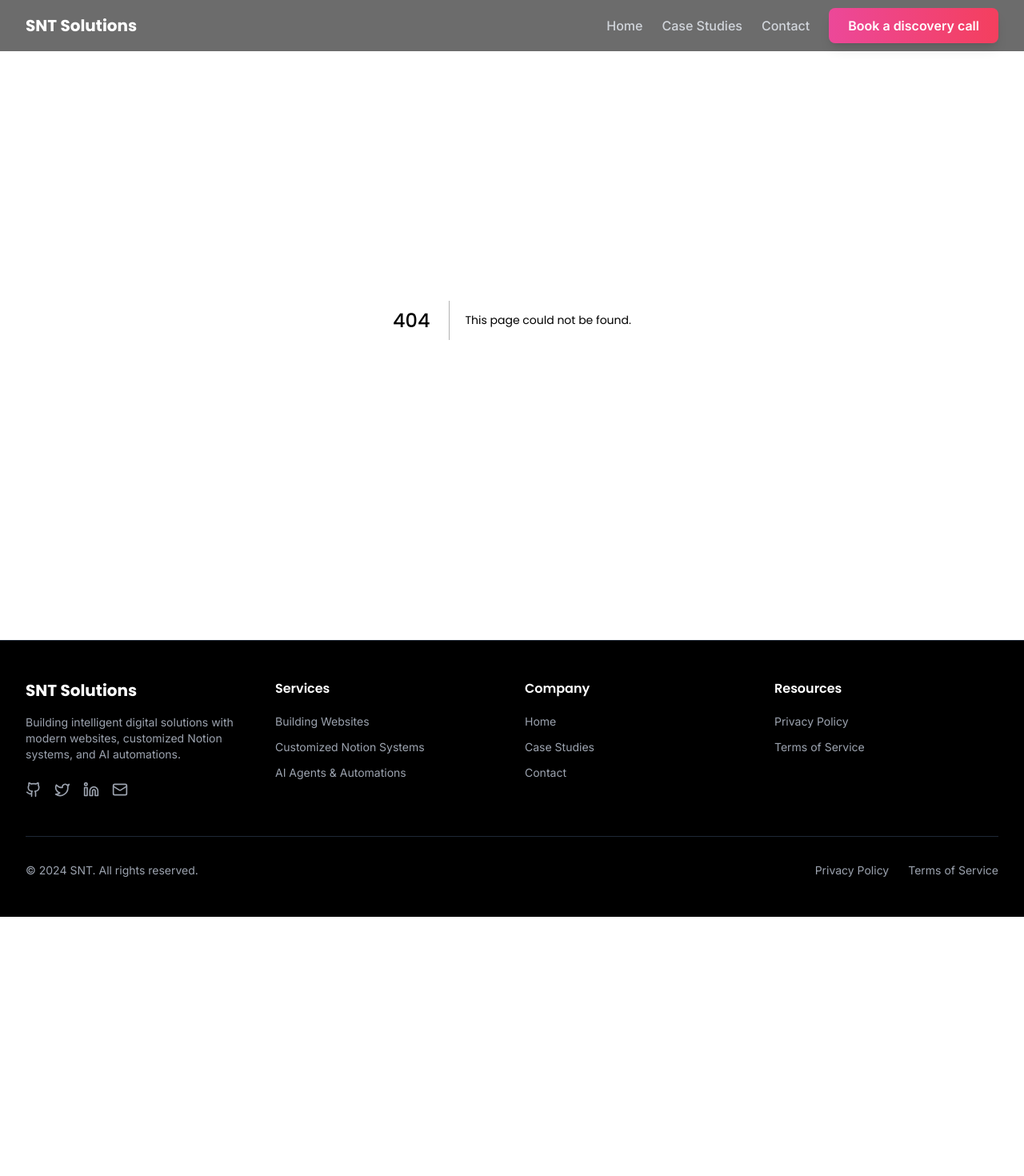
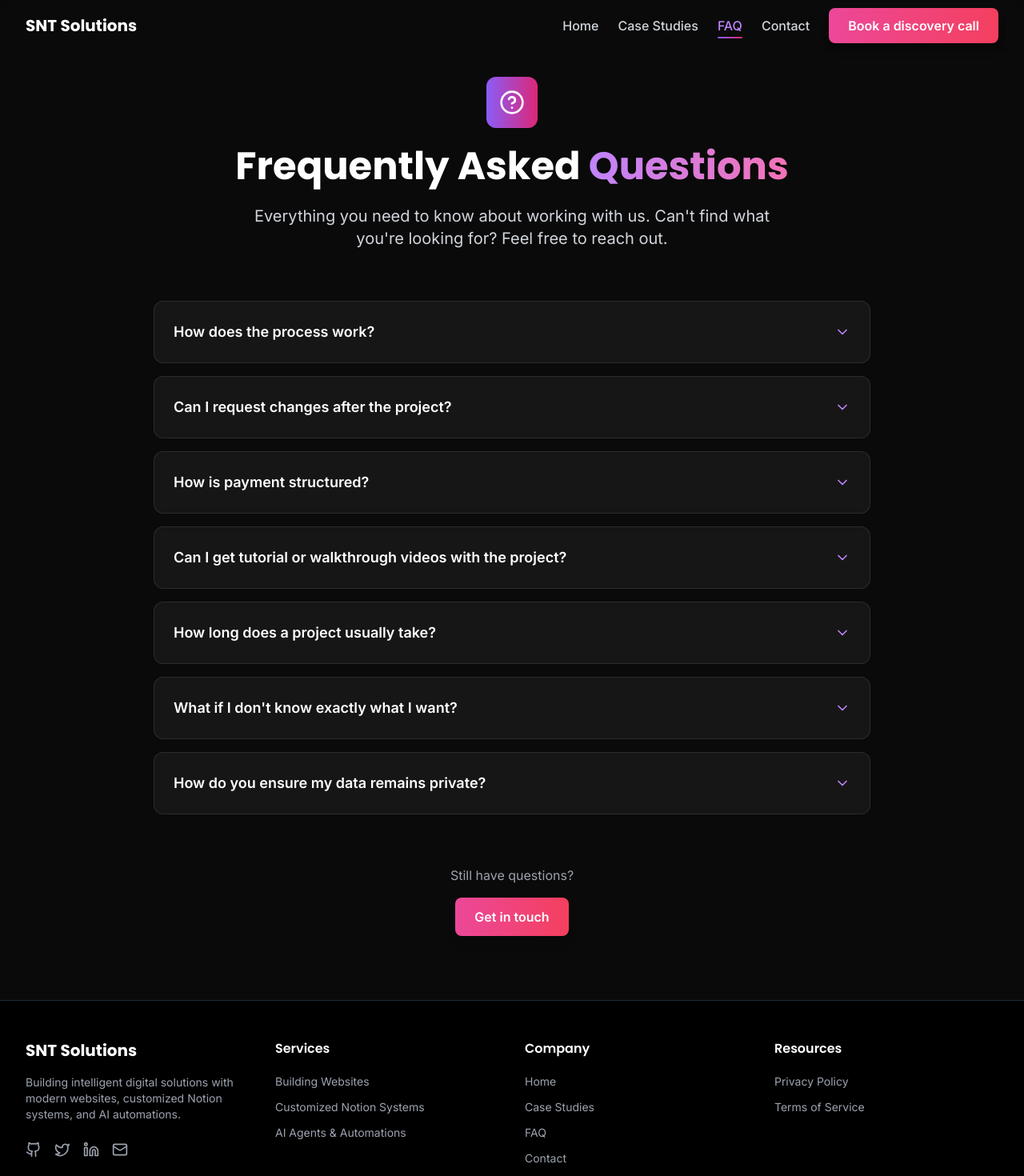
Before and after one commit to SalahDevv28/My-Portfolio, a Next.js app: page /faq in a window 1280 px wide. Before the commit this address had no page. Shown: the top 1470 px of the page at 80% size. Before the commit the page ends 1146 px from the top, so only its background shows below. Built offline with nearby package versions, Linux system fonts and the light colour scheme.

Commit message:
F&Q page

```diff
--- /dev/null
+++ b/app/faq/page.tsx
@@ -0,0 +1,104 @@
+'use client'
+
+import { useState } from 'react'
+import { ChevronDown, HelpCircle } from 'lucide-react'
+
+const faqs = [
+  {
+    question: 'How does the process work?',
+    answer: 'First, you send me an email describing your project, your goals, and (if available) your website. Then we schedule a call via Calendly to discuss your needs. I propose a structure and provide an estimate that fits in your budget. If we agree to proceed, I send a detailed Scope of work outlining deliverables, expected timeline, and next steps.',
+  },
+  {
+    question: 'Can I request changes after the project?',
+    answer: 'Yes, You are entitled to up to two free edits within the first month after project completion. Additional edits can be arranged separately.',
+  },
+  {
+    question: 'How is payment structured?',
+    answer: 'Payment is not required all at once. A 40% deposit is typically paid upfront. The remainder can be split into one or multiple installments, depending on the projects length and complexity. Exact terms are included in the Scope of Work.',
+  },
+  {
+    question: 'Can I get tutorial or walkthrough videos with the project?',
+    answer: 'Yes, walkthrough videos can be provided. These are offered as an optional add-on and will incur an additional fee.',
+  },
+  {
+    question: 'How long does a project usually take?',
+    answer: 'Most projects are completed within 1-4 weeks, depending on complexity and scope. The expected timeline is included in the Scope of Work.',
+  },
+  {
+    question: "What if I don't know exactly what I want?",
+    answer: 'During our initial call, I help clarify your goals and design a structure that fits your needs before work begins.',
+  },
+  {
+    question: 'How do you ensure my data remains private?',
+    answer: "All project data and materials are kept confidential and secure throughout the process, I'll ask for consent before posting the project on the portfolio, and I won't use the actual material in the pictures to keep your data private.",
+  },
+]
+
+function FAQItem({ question, answer }: { question: string; answer: string }) {
+  const [isOpen, setIsOpen] = useState(false)
+
+  return (
+    <div className="border border-white/10 rounded-xl overflow-hidden bg-white/5 backdrop-blur-sm">
+      <button
+        onClick={() => setIsOpen(!isOpen)}
+        className="w-full flex items-center justify-between p-6 text-left hover:bg-white/5 transition-colors"
+      >
+        <span className="text-lg font-semibold text-white pr-4">{question}</span>
+        <ChevronDown
+          className={`w-5 h-5 text-purple-400 flex-shrink-0 transition-transform duration-300 ${
+            isOpen ? 'rotate-180' : ''
+          }`}
+        />
+      </button>
+      <div
+        className={`overflow-hidden transition-all duration-300 ${
+          isOpen ? 'max-h-96' : 'max-h-0'
+        }`}
+      >
+        <p className="px-6 pb-6 text-gray-300 leading-relaxed">{answer}</p>
+      </div>
+    </div>
+  )
+}
+
+export default function FAQPage() {
+  return (
+    <div className="min-h-screen pt-24 pb-20 px-6 lg:px-24">
+      <div className="max-w-4xl mx-auto">
+        {/* Header */}
+        <div className="text-center mb-16">
+          <div className="w-16 h-16 bg-gradient-to-r from-purple-600 to-pink-600 rounded-xl flex items-center justify-center mx-auto mb-6">
+            <HelpCircle className="w-8 h-8 text-white" />
+          </div>
+          <h1 className="text-3xl sm:text-4xl lg:text-5xl font-bold text-white mb-6">
+            Frequently Asked{' '}
+            <span className="text-transparent bg-clip-text bg-gradient-to-r from-purple-400 to-pink-400">
+              Questions
+            </span>
+          </h1>
+          <p className="text-xl text-gray-300 max-w-2xl mx-auto">
+            Everything you need to know about working with us. Can't find what you're looking for? Feel free to reach out.
+          </p>
+        </div>
+
+        {/* FAQ Items */}
+        <div className="space-y-4">
+          {faqs.map((faq, index) => (
+            <FAQItem key={index} question={faq.question} answer={faq.answer} />
+          ))}
+        </div>
+
+        {/* Contact CTA */}
+        <div className="mt-16 text-center">
+          <p className="text-gray-400 mb-4">Still have questions?</p>
+          <a
+            href="/contact"
+            className="inline-flex items-center px-6 py-3 bg-gradient-to-r from-pink-500 to-rose-500 text-white font-semibold rounded-lg hover:from-pink-600 hover:to-rose-600 transition-all duration-300 hover:scale-105 shadow-lg hover:shadow-xl"
+          >
+            Get in touch
+          </a>
+        </div>
+      </div>
+    </div>
+  )
+}
--- a/components/Footer.tsx
+++ b/components/Footer.tsx
@@ -10,6 +10,7 @@ const footerLinks = {
   company: [
     { name: 'Home', href: '/' },
     { name: 'Case Studies', href: '/case-studies' },
+    { name: 'FAQ', href: '/faq' },
     { name: 'Contact', href: '/contact' },
   ],
   resources: [
--- a/components/Header.tsx
+++ b/components/Header.tsx
@@ -9,6 +9,7 @@ import { NavItem } from '@/lib/types'
 const navigation: NavItem[] = [
   { name: 'Home', href: '/' },
   { name: 'Case Studies', href: '/case-studies' },
+  { name: 'FAQ', href: '/faq' },
   { name: 'Contact', href: '/contact' },
 ]
 
```
